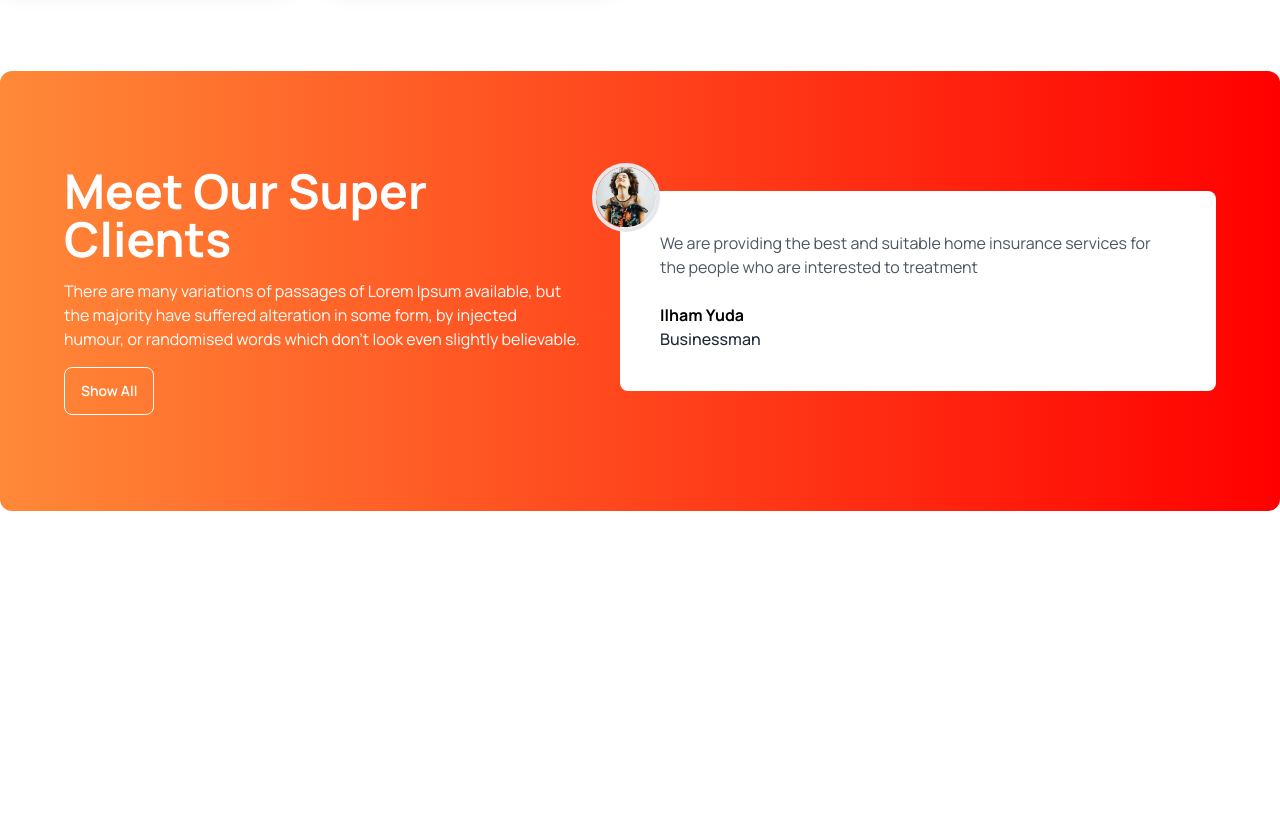
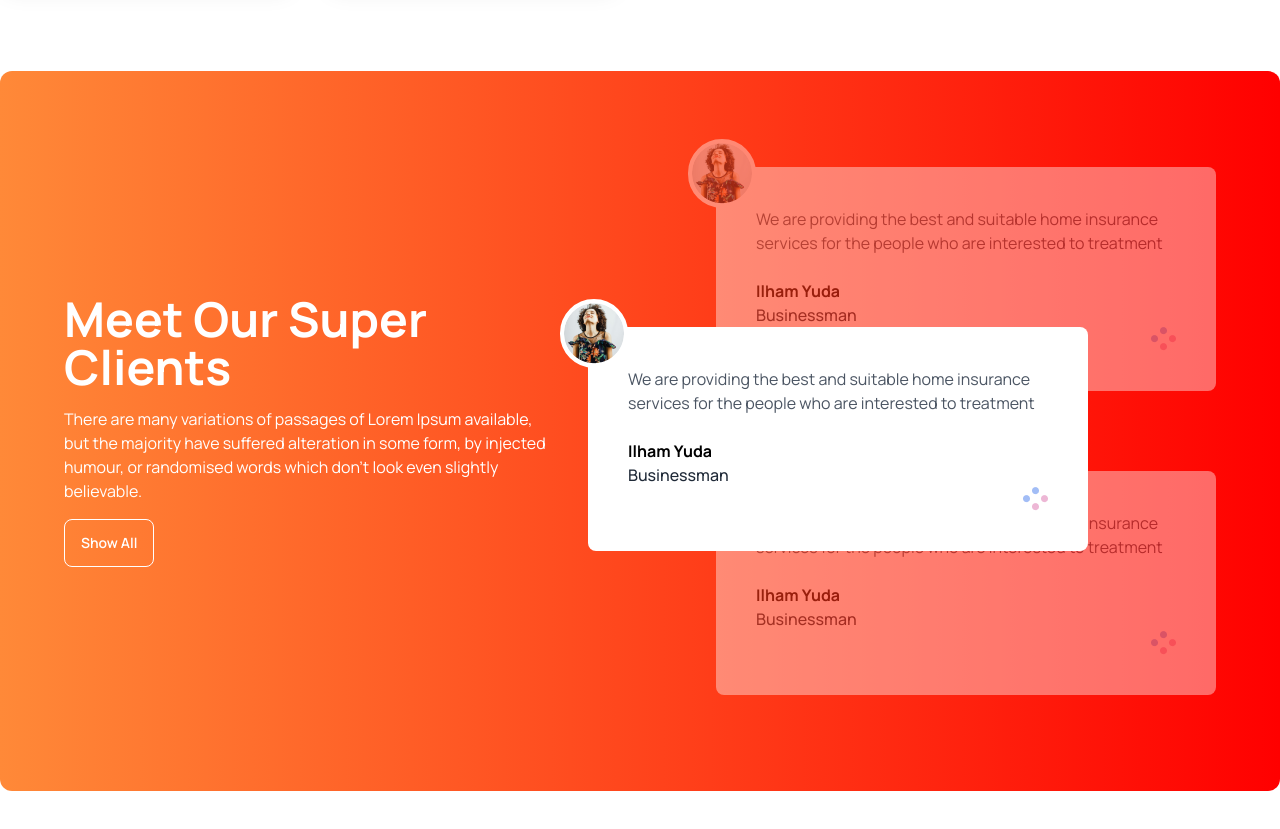
Before and after one commit to yhmunna1/tea-house-daisyUi, a plain HTML site: page index.html in a window 1280 px wide. Shown: the part 1720-2549 px from the top of the page. Before the commit the page ends 2327 px from the top, so only its background shows below. Drawn offline with nearby package versions, Linux system fonts and the light colour scheme.

Commit message:
happy client or review section completed

```diff
--- a/index.html
+++ b/index.html
@@ -159,22 +159,67 @@
         <section
             class="my-24 flex items-center flex-col lg:flex-row gap-10 rounded-xl bg-gradient-to-r from-[#FF8938] to-[#F00] px-16 py-24">
             <!-- Left -->
-            <div class="text-white space-y-4 flex-1">
+            <div class="text-white flex-1 pr-32">
+                <div class="space-y-4">
                     <h2 class="text-5xl font-bold">Meet Our Super <br>Clients</h2>
                     <p>There are many variations of passages of Lorem Ipsum available, but the majority have suffered
                         alteration in some form, by injected humour, or randomised words which don't look even slightly
                         believable.</p>
                     <button class="btn btn-outline text-white">Show All</button>
                 </div>
+            </div>
             <!-- Right -->
-            <div class="relative p-10 rounded-lg bg-white flex-1">
-                <img class="absolute -left-7 -top-7 border border-4 rounded-full" src="images/client.png" alt="">
+            <div>
+                <div class="flex-1 relative">
+                    <!-- Review-1 -->
+                    <div class="relative z-10 mb-20 opacity-40 lg:w-[500px] p-10 rounded-lg bg-white">
+                        <img class="absolute -left-7 -top-7 border-4 border-white bg-white rounded-full"
+                            src="images/client.png" alt="">
                         <p class="text-gray-600">
-                    We are providing the best and suitable home insurance services for the people who are interested to
+                            We are providing the best and suitable home insurance services for the people who are
+                            interested
+                            to
                             treatment
                         </p>
                         <h4 class="font-bold text-black pt-6">Ilham Yuda</h4>
                         <p class="font-medium">Businessman</p>
+                        <div class="flex justify-end">
+                            <img src="images/circles.png" alt="">
+                        </div>
+                    </div>
+                    <!-- Review-2 (Current) -->
+                    <div class="absolute z-20 top-40 lg:-left-32 lg:w-[500px] p-10 rounded-lg bg-white flex-1">
+                        <img class="absolute -left-7 -top-7 border-4 border-white bg-white rounded-full"
+                            src="images/client.png" alt="">
+                        <p class="text-gray-600">
+                            We are providing the best and suitable home insurance services for the people who are
+                            interested
+                            to
+                            treatment
+                        </p>
+                        <h4 class="font-bold text-black pt-6">Ilham Yuda</h4>
+                        <p class="font-medium">Businessman</p>
+                        <div class="flex justify-end">
+                            <img src="images/circles.png" alt="">
+                        </div>
+                    </div>
+                    <!-- Review-3 -->
+                    <div class="relative z-10 opacity-40 p-10 lg:w-[500px] rounded-lg bg-white flex-1">
+                        <img class="absolute -left-7 -top-7 border-4 border-white bg-white rounded-full"
+                            src="images/client.png" alt="">
+                        <p class="text-gray-600">
+                            We are providing the best and suitable home insurance services for the people who are
+                            interested
+                            to
+                            treatment
+                        </p>
+                        <h4 class="font-bold text-black pt-6">Ilham Yuda</h4>
+                        <p class="font-medium">Businessman</p>
+                        <div class="flex justify-end">
+                            <img src="images/circles.png" alt="">
+                        </div>
+                    </div>
+                </div>
             </div>
         </section>
 
```
Lines whose indentation alone changed are shown as unchanged.
